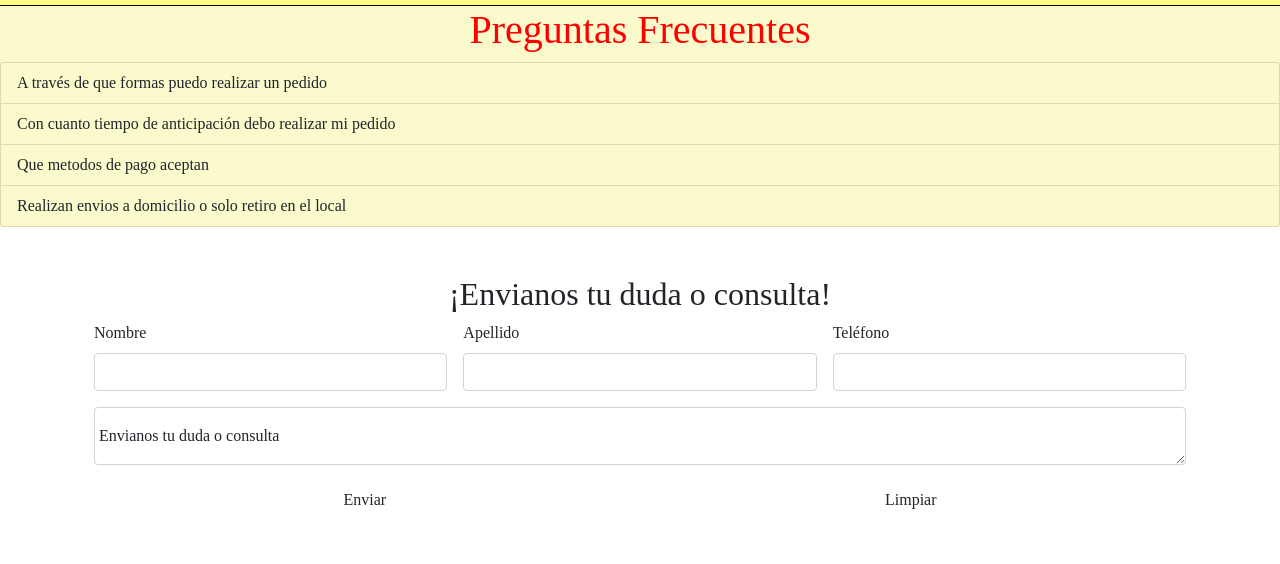
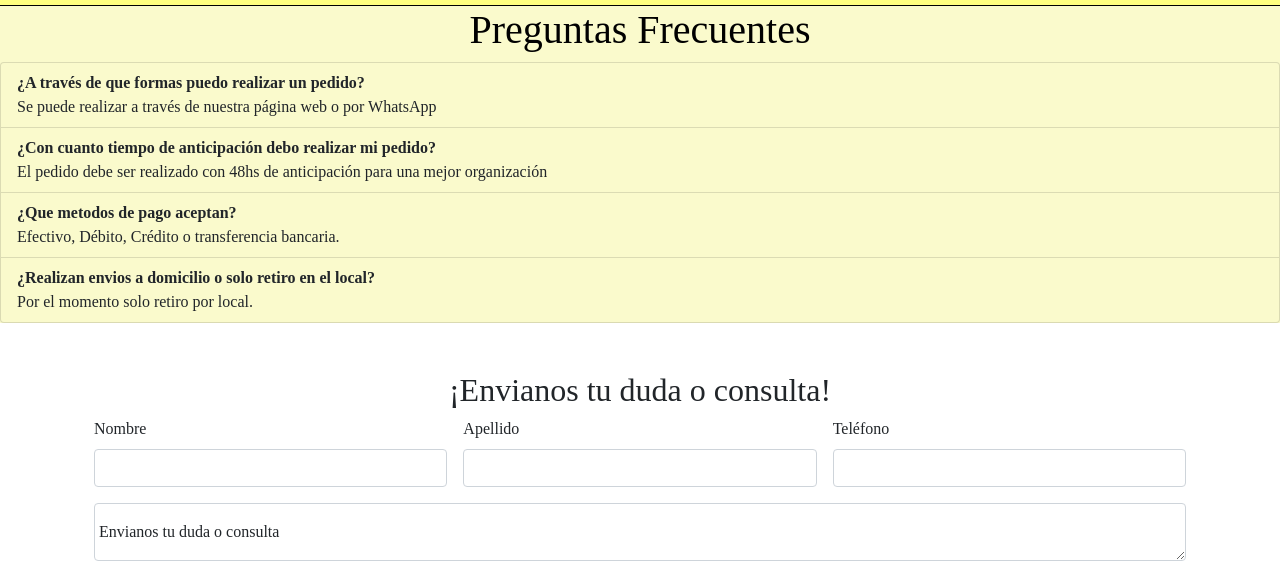
Before and after one commit to SofiaLuque98/entrega-final-coderhouse, a website: page Paginas/preguntas.html in a window 1280 px wide. Shown: the part 121-685 px from the top of the page. Drawn offline with nearby package versions, Linux system fonts and the light colour scheme.

Commit message:
se modifican preguntas frecuentes

```diff
--- a/Paginas/preguntas.html
+++ b/Paginas/preguntas.html
@@ -54,10 +54,10 @@
 
   <div>
     <ul class="lista-preguntas list-group">
-     <li class="list-group-item">A través de que formas puedo realizar un pedido</li>
-     <li class="list-group-item">Con cuanto tiempo de anticipación debo realizar mi pedido</li>
-     <li class="list-group-item">Que metodos de pago aceptan</li>
-     <li class="list-group-item">Realizan envios a domicilio o solo retiro en el local</li>
+     <li class="list-group-item"> <strong>¿A través de que formas puedo realizar un pedido?</strong> <br> Se puede realizar a través de nuestra página web o por WhatsApp</li>
+     <li class="list-group-item"><strong>¿Con cuanto tiempo de anticipación debo realizar mi pedido?</strong> <br> El pedido debe ser realizado con 48hs de anticipación para una mejor organización</li>
+     <li class="list-group-item"><strong> ¿Que metodos de pago aceptan?</strong> <br> Efectivo, Débito, Crédito o transferencia bancaria.</li>
+     <li class="list-group-item"><strong>¿Realizan envios a domicilio o solo retiro en el local?</strong> <br> Por el momento solo retiro por local. </li>
     </ul>
     </div>
   </main>
--- a/scss/_preguntas.scss
+++ b/scss/_preguntas.scss
@@ -1,5 +1,5 @@
 .seccion-preguntas{
-    color: $color-rojo;
+    color: $color-negro;
     background-color: rgb(250, 250, 204);;
 }
 
--- a/scss/_sucursales.scss
+++ b/scss/_sucursales.scss
@@ -1,5 +1,5 @@
 .sucursales {
-  background-color: rgb(250, 250, 204);;
+
 
       .card--sucursales{
         color:$color-blanco;
```
Also changed, not shown: css/style.css, 1 other file.
